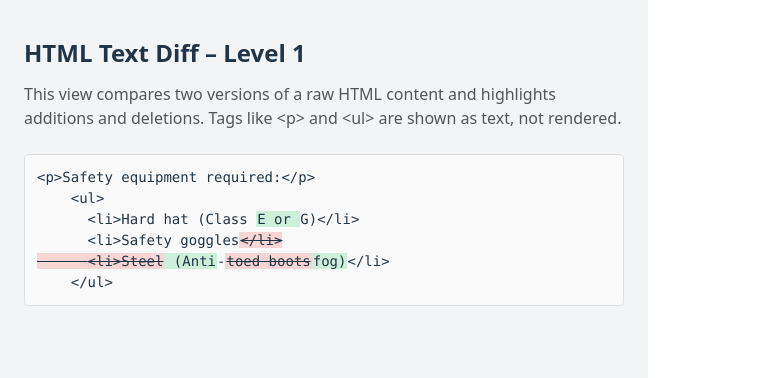
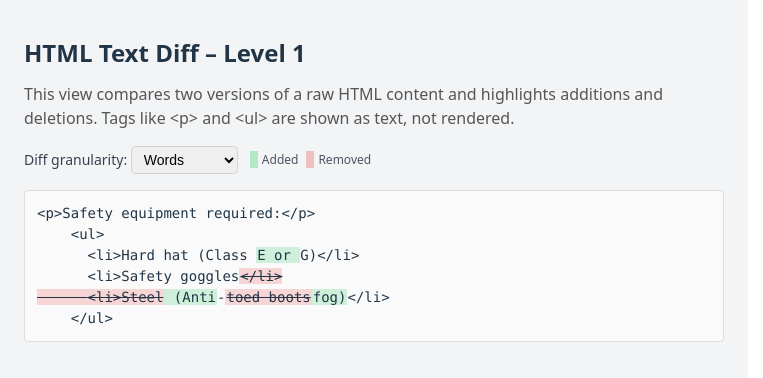
Before and after one commit to tara-humara/html-diff-viewer, a React (Vite) app: page / in a window 1280 px wide. Shown: the top 378 px of the page, without its empty margins (0-763 px from the left). Built offline with nearby package versions, Linux system fonts and the light colour scheme.

Commit message:
chore: import DiffMode as type-only to avoid runtime export error

```diff
--- a/src/App.tsx
+++ b/src/App.tsx
@@ -1,29 +1,99 @@
 // src/App.tsx
-import React from "react";
+import React, { useState } from "react";
 import { TextDiff } from "./components/TextDiff";
+import type { DiffMode } from "./components/TextDiff";
 import { example } from "./exampleData";
 
 const App: React.FC = () => {
+  const [mode, setMode] = useState<DiffMode>("words");
+
   return (
     <main
       style={{
         minHeight: "100vh",
         padding: "24px",
-        fontFamily: "system-ui, -apple-system, BlinkMacSystemFont, 'Segoe UI', sans-serif",
+        fontFamily:
+          "system-ui, -apple-system, BlinkMacSystemFont, 'Segoe UI', sans-serif",
         background: "#f3f4f6",
       }}
     >
-      <h1 style={{ fontSize: "24px", marginBottom: "12px" }}>
+      <h1 style={{ fontSize: "24px", marginBottom: "8px" }}>
         HTML Text Diff – Level 1
       </h1>
-      <p style={{ marginBottom: "24px", maxWidth: "600px", color: "#555" }}>
+
+      <p style={{ marginBottom: "16px", maxWidth: "700px", color: "#555" }}>
         This view compares two versions of a raw HTML content and highlights
-        additions and deletions. Tags like {"<p>"} and {"<ul>"} are shown as text,
-        not rendered.
+        additions and deletions. Tags like {"<p>"} and {"<ul>"} are shown as
+        text, not rendered.
       </p>
 
-      <section>
-        <TextDiff original={example.original} modified={example.modified} />
+      {/* Controls */}
+      <section
+        style={{
+          marginBottom: "16px",
+          display: "flex",
+          flexWrap: "wrap",
+          alignItems: "center",
+          gap: "12px",
+        }}
+      >
+        <label style={{ fontSize: "14px", color: "#374151" }}>
+          Diff granularity:{" "}
+          <select
+            value={mode}
+            onChange={(e) => setMode(e.target.value as DiffMode)}
+            style={{
+              padding: "4px 8px",
+              borderRadius: "4px",
+              border: "1px solid #d1d5db",
+              fontSize: "14px",
+            }}
+          >
+            <option value="chars">Characters</option>
+            <option value="words">Words</option>
+            <option value="lines">Lines</option>
+          </select>
+        </label>
+
+        <div
+          style={{
+            display: "flex",
+            flexWrap: "wrap",
+            gap: "8px",
+            fontSize: "12px",
+            color: "#4b5563",
+          }}
+        >
+          <span>
+            <span
+              style={{
+                backgroundColor: "rgba(34, 197, 94, 0.3)",
+                padding: "0 4px",
+                marginRight: "4px",
+              }}
+            />
+            Added
+          </span>
+          <span>
+            <span
+              style={{
+                backgroundColor: "rgba(239, 68, 68, 0.3)",
+                padding: "0 4px",
+                marginRight: "4px",
+              }}
+            />
+            Removed
+          </span>
+        </div>
+      </section>
+
+      {/* Diff block */}
+      <section style={{ maxWidth: "700px" }}>
+        <TextDiff
+          original={example.original}
+          modified={example.modified}
+          mode={mode}
+        />
       </section>
     </main>
   );
```
